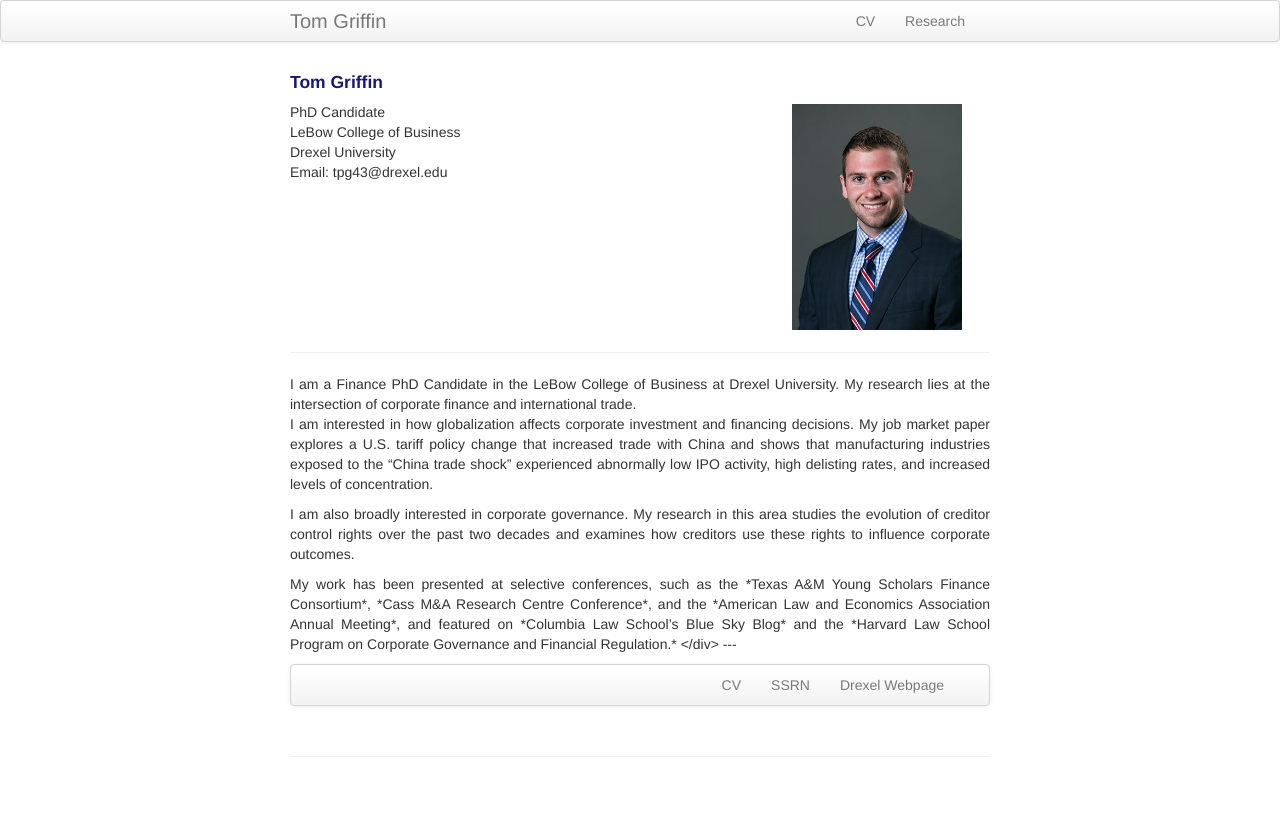
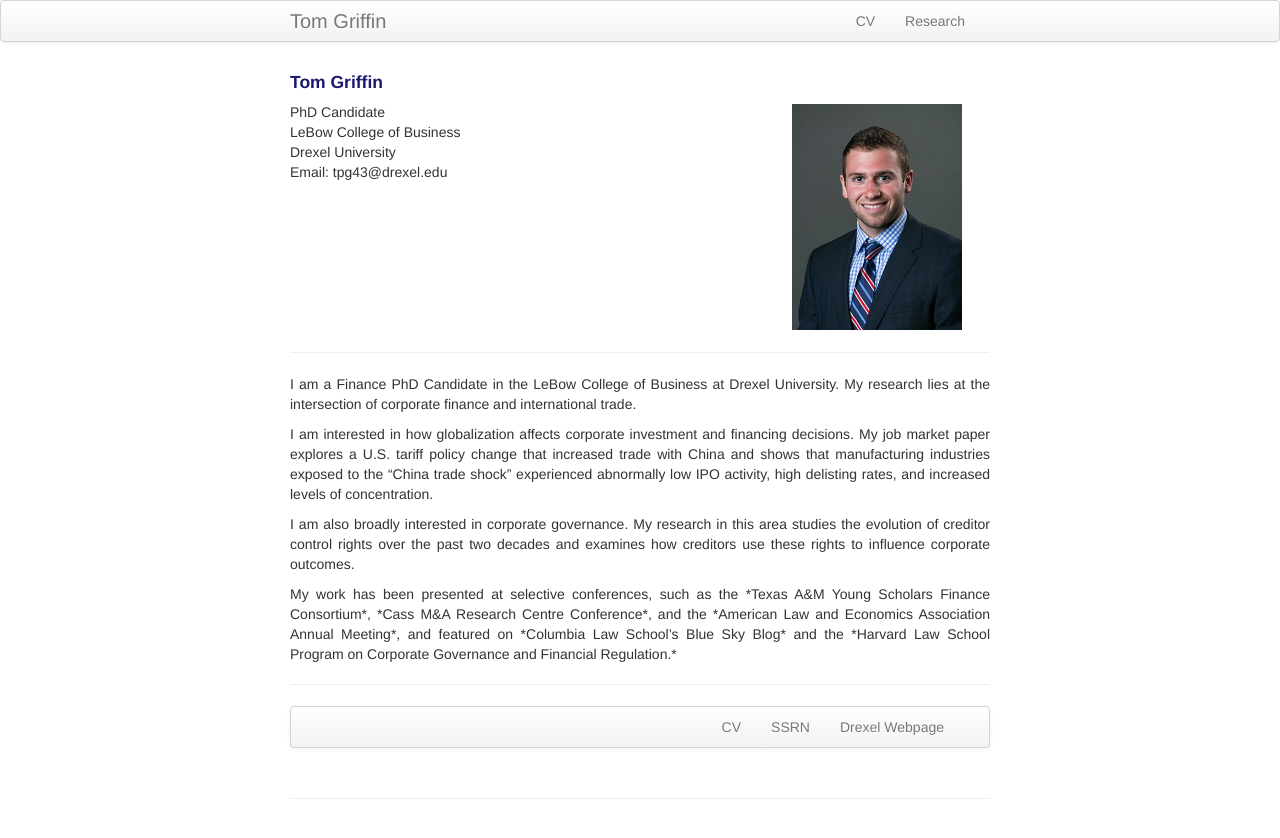
Before and after one commit to ThomasPGriffin/thomaspgriffin.github.io, a Jekyll site: the page built from index.md, in a window 1280 px wide. Shown: the top 838 px of the page. Built offline with Jekyll 4.4.1, drawn with Linux system fonts in a browser that asks for light colours.

```diff
--- a/index.md
+++ b/index.md
@@ -27,13 +27,13 @@ keywords: Tom, Griffin, Thomas, finance, phd, drexel
 ---
 <div align="justify">
 
-I am a Finance PhD Candidate in the LeBow College of Business at Drexel University. My research lies at the intersection of corporate finance and international trade.<p>
+<p>I am a Finance PhD Candidate in the LeBow College of Business at Drexel University. My research lies at the intersection of corporate finance and international trade.</p>
 
-I am interested in how globalization affects corporate investment and financing decisions. My job market paper explores a U.S. tariff policy change that increased trade with China and shows that manufacturing industries exposed to the “China trade shock” experienced abnormally low IPO activity, high delisting rates, and increased levels of concentration.<p>
+<p>I am interested in how globalization affects corporate investment and financing decisions. My job market paper explores a U.S. tariff policy change that increased trade with China and shows that manufacturing industries exposed to the “China trade shock” experienced abnormally low IPO activity, high delisting rates, and increased levels of concentration.</p>
 
-I am also broadly interested in corporate governance. My research in this area studies the evolution of creditor control rights over the past two decades and examines how creditors use these rights to influence corporate outcomes.<p>
+<p>I am also broadly interested in corporate governance. My research in this area studies the evolution of creditor control rights over the past two decades and examines how creditors use these rights to influence corporate outcomes.</p>
 
-My work has been presented at selective conferences, such as the *Texas A&M Young Scholars Finance Consortium*, *Cass M&A Research Centre Conference*, and the *American Law and Economics Association Annual Meeting*, and featured on *Columbia Law School’s Blue Sky Blog* and the *Harvard Law School Program on Corporate Governance and Financial Regulation.*
+<p>My work has been presented at selective conferences, such as the *Texas A&M Young Scholars Finance Consortium*, *Cass M&A Research Centre Conference*, and the *American Law and Economics Association Annual Meeting*, and featured on *Columbia Law School’s Blue Sky Blog* and the *Harvard Law School Program on Corporate Governance and Financial Regulation.*</p>
 
 </div>
 ---
```
